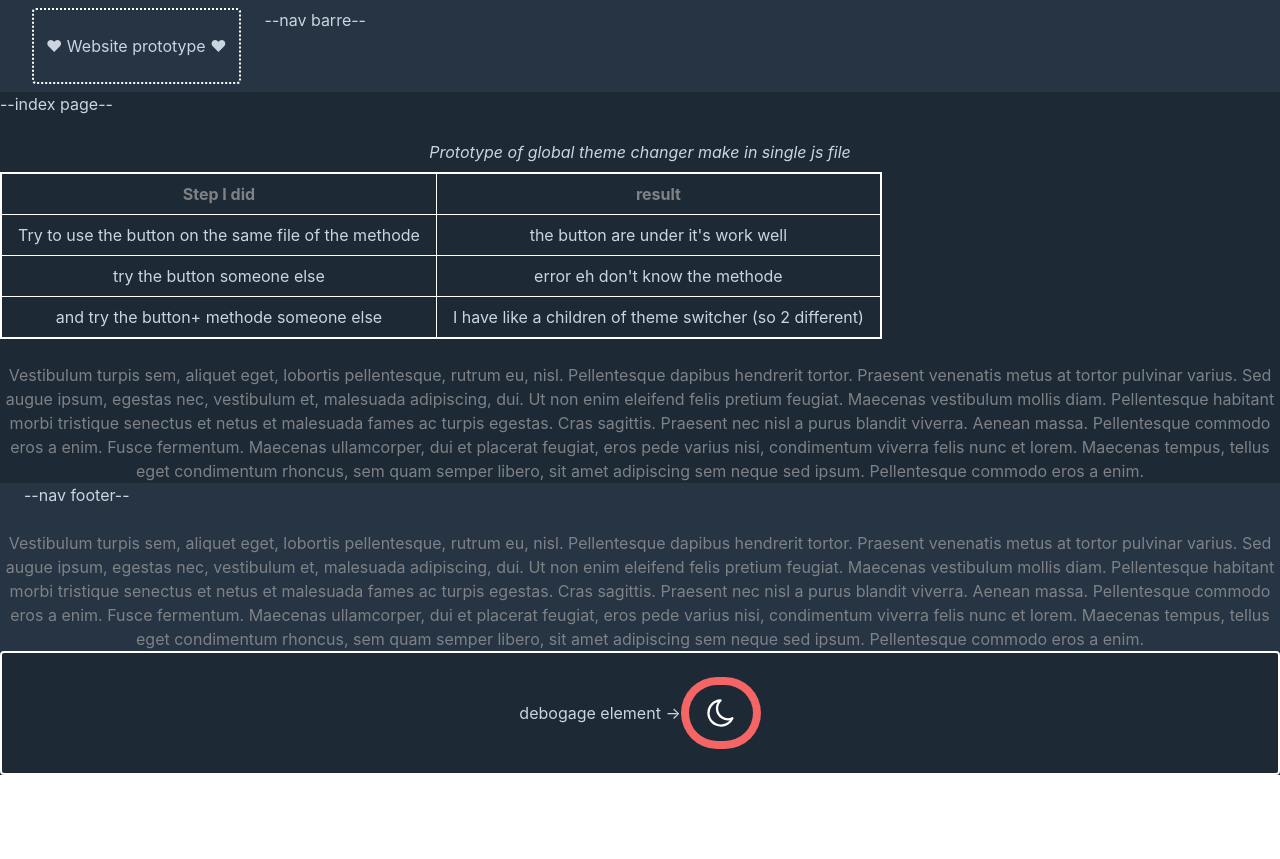
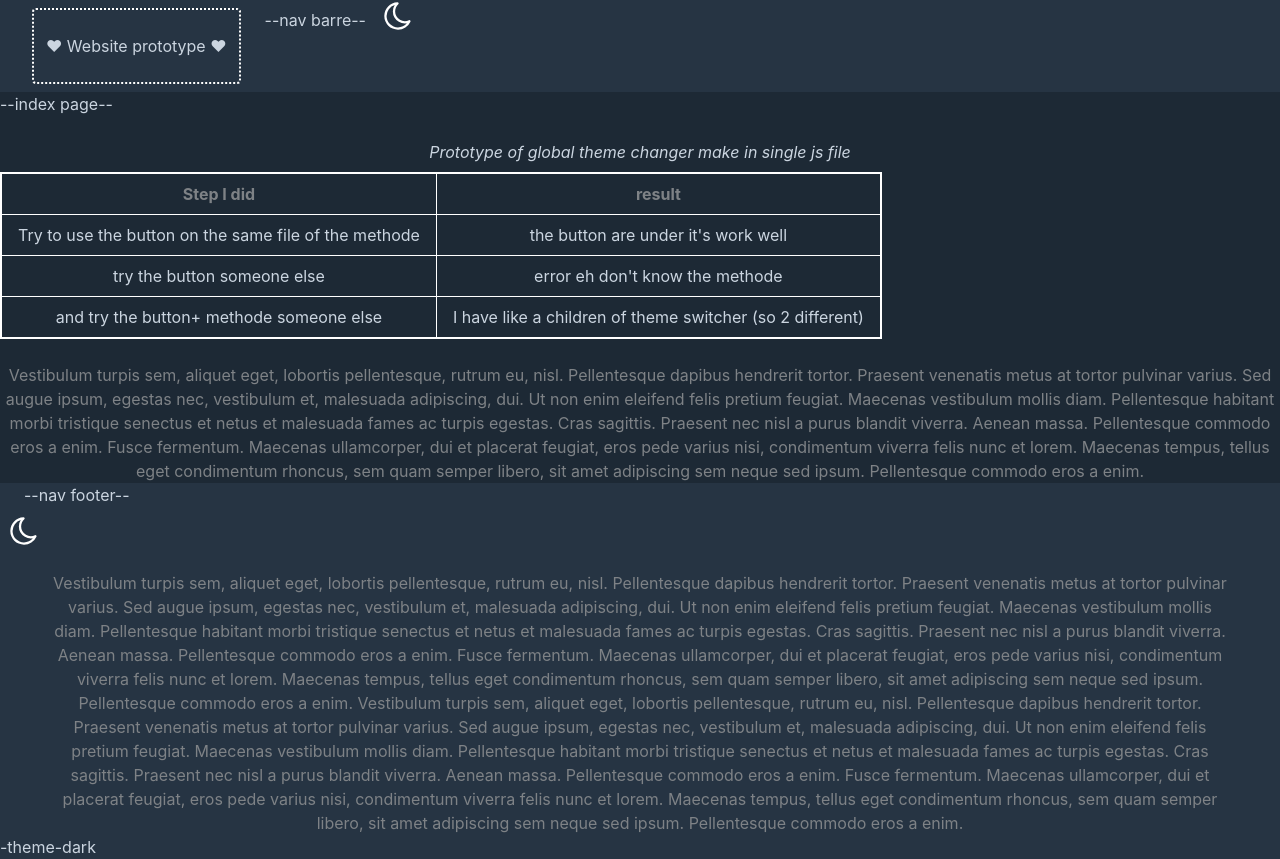
Before and after one commit to AlbertLanne/Theme-switcher-Nuxt-TailwindCSS, a Nuxt app: page / in a window 1280 px wide. Before the commit the page ends 800 px from the top, so only its background shows below. Built offline with nearby package versions, Linux system fonts and the light colour scheme.

Commit message:
init vuex store

```diff
--- a/components/NavBarre.vue
+++ b/components/NavBarre.vue
@@ -10,21 +10,57 @@
     <p> --nav barre--</p>
 
 </div>
+
+
+    <!--BOUTTON POUR CHANGER LE THEME ICI-->
+                <picture @click.prevent="toggleTheme" class="mx-2 mr-6 cursor-pointer" v-if="this.$store.state.theme === 'theme-light'">
+                    <img
+                            class=" h-8 w-8 fill-current fill-text-red-600 hover:text-green-600"
+                            src="../assets/img/logo_light_mod.svg"
+                            title="Switch for the light theme"
+                            alt="button light theme ">
+                </picture>
+                <picture @click.prevent="toggleTheme" class="mx-2 mr-6 cursor-pointer" v-else>
+                    <img
+                            class="h-8 w-8  fill-current fill-text-red-600 hover:text-green-600  "
+                            src="../assets/img/logo_dark_mod.svg"
+                            alt="theme dark button"
+                            title=" dark for the theme">
+                </picture>
   </header>
 </template>
 
+<script>
 
-<script>
+  // import {state} from "../store/index"
+  // export var theme = $store.state.theme ;
 
   export default {
     name: "NavBarre",
-    data() {
-      return {
-        theme: "theme-dark"
+    components: {},
 
-      };
+    methods: {
+      toggleTheme() {
+        this.theme = this.theme === "theme-light" ? "theme-dark" : "theme-light";
+        this.$store.state.theme = this.theme;
+        // if (typeof window !== 'undefined') {
+        // localStorage.setItem('theme', this.theme)
+        // return this.$store.getters.ChangeTheme;
+        // this.$store.state.theme = this.theme === "theme-light" ? "theme-dark" : "theme-light";
+        // this.$store.state.theme = this.theme;
+        // if (typeof window !== 'undefined') {
+        //     localStorage.setItem('theme', this.theme)
+        // };
+
+        /* Pour utiliser la fonction en getters directement depuis l'index*/
+        // return this.$store.state.theme
+      }
     },
-
+    //  created() {
+    //     if (typeof window !== 'undefined') {
+    //         this.theme = localStorage.getItem('theme') || 'theme-light'
+    //     };
+    // },
 
   }
 
--- a/components/NavFooter.vue
+++ b/components/NavFooter.vue
@@ -7,19 +7,48 @@
     <div class=" mx-6 justify-start ">
 
       <p>--nav footer--</p>
+    </div>
+    <a class="bg-background-primary "
+       @click.prevent="toggleTheme">
+      <picture v-if="this.$store.state.theme === 'theme-light'">
+        <img class="m-2 h-8 w-8" src="../assets/img/logo_light_mod.svg"></picture>
+      <picture v-else><img class="m-2 h-8 w-8" src="../assets/img/logo_dark_mod.svg"></picture>
+    </a>
 
-    </div>
 
-    <p class="text-center text-copy-secondary mt-6 text-center">
+
+    <p class="mx-12 text-center text-copy-secondary mt-6 text-center">
+      Vestibulum turpis sem, aliquet eget, lobortis pellentesque, rutrum eu, nisl. Pellentesque dapibus hendrerit tortor. Praesent venenatis metus at tortor pulvinar varius. Sed augue ipsum, egestas nec, vestibulum et, malesuada adipiscing, dui. Ut non enim eleifend felis pretium feugiat. Maecenas vestibulum mollis diam. Pellentesque habitant morbi tristique senectus et netus et malesuada fames ac turpis egestas. Cras sagittis. Praesent nec nisl a purus blandit viverra. Aenean massa. Pellentesque commodo eros a enim. Fusce fermentum. Maecenas ullamcorper, dui et placerat feugiat, eros pede varius nisi, condimentum viverra felis nunc et lorem. Maecenas tempus, tellus eget condimentum rhoncus, sem quam semper libero, sit amet adipiscing sem neque sed ipsum. Pellentesque commodo eros a enim.
       Vestibulum turpis sem, aliquet eget, lobortis pellentesque, rutrum eu, nisl. Pellentesque dapibus hendrerit tortor. Praesent venenatis metus at tortor pulvinar varius. Sed augue ipsum, egestas nec, vestibulum et, malesuada adipiscing, dui. Ut non enim eleifend felis pretium feugiat. Maecenas vestibulum mollis diam. Pellentesque habitant morbi tristique senectus et netus et malesuada fames ac turpis egestas. Cras sagittis. Praesent nec nisl a purus blandit viverra. Aenean massa. Pellentesque commodo eros a enim. Fusce fermentum. Maecenas ullamcorper, dui et placerat feugiat, eros pede varius nisi, condimentum viverra felis nunc et lorem. Maecenas tempus, tellus eget condimentum rhoncus, sem quam semper libero, sit amet adipiscing sem neque sed ipsum. Pellentesque commodo eros a enim.
     </p>
+
+    <a @click.prevent="toggleTheme"
+       class="cursor-pointer sm:p-0 sm:px-0 p-1 px-3 sm:border-0 border hover:shadow-xl border-border-color-primary rounded my-2 hover:text-blue-700">
+      -{{this.$store.state.theme}}
+    </a>
+
+
+
   </footer>
 </template>
 
 <script>
-    export default {
-        name: "NavFooter"
+  export default {
+    name: "NavFooter",
+    data() {
+      return {};
+    },
+    methods: {
+      toggleTheme() {
+        this.theme = this.theme === "theme-light" ? "theme-dark" : "theme-light";
+        this.$store.state.theme = this.theme;
+        // if (typeof window !== 'undefined') {
+        //     localStorage.setItem('theme', this.theme)
+        // }
+      }
     }
+  }
 </script>
 
+
 <style></style>
--- a/layouts/default.vue
+++ b/layouts/default.vue
@@ -9,25 +9,9 @@
     <nuxt/>
     <NavFooter/>
 
-<!--    ================ This component are only for the test. This button work correctly ================ -->
-    <header class="p-6 border-border-color-primary border-2 rounded items-center flex justify-center">
-      <a>debogage element -> </a>
-
-      <div class="text-center   p-2 bg-red-500 items-center justify-center leading-none lg:rounded-full flex lg:inline-flex"
-           role="alert">
-
-        <a class=" flex rounded-full bg-background-primary uppercase justify-center px-2 py-1 text-xs font-bold "
-           @click.prevent="toggleTheme">
-          <picture v-if="theme === 'theme-light'"><img class="m-2 h-8 w-8" src="../assets/img/logo_light_mod.svg"></picture>
-          <picture v-else="theme === 'theme-light'"> <img class="m-2 h-8 w-8" src="../assets/img/logo_dark_mod.svg"> </picture>
-        </a>
-      </div>
-    </header>
-<!--   ======================================================================================================= -->
 
   </div>
 </template>
-
 
 <script>
 
@@ -35,28 +19,21 @@
   import NavBarre from "~/components/NavBarre.vue";
 
   export default {
-    data() {
-      return {
-        theme: "theme-dark"
-      };
-    },
-    methods: {
-      toggleTheme() {
-        this.theme = this.theme === "theme-light" ? "theme-dark" : "theme-light";
-        // Pour stocker et enregistrer dans le DOM du site une fois en ligne les préférences de theme
-        if (typeof window !== 'undefined') {
-          localStorage.setItem('theme', this.theme)
-        }
-
+    // https://www.vuemastery.com/courses/scaling-vue-with-nuxt-js/seo-vue-meta
+    // data() {
+    //     return {
+    //         theme: this.$store.state.theme,
+    //     };
+    // },
+    computed:{
+      theme(){
+        return this.$store.state.theme;
       }
     },
-    components: {NavBarre, NavFooter,},
+    components: {NavFooter, NavBarre, }
 
   };
 </script>
-
-
-
 
 
 
--- /dev/null
+++ b/store/index.js
@@ -0,0 +1,49 @@
+export const state = () => ({
+    //  The main declaration of the theme
+    theme: "theme-dark",
+
+
+    // mutations: {
+    //     toggleTheme: state => {
+    //         state.theme = this.theme === "theme-light" ? "theme-dark" : "theme-light";
+    //     },
+    // },de
+// past the value into the components
+//     getters: {
+        // ChangeTheme: state => {
+        //     this.theme = this.theme === "theme-light" ? "theme-dark" : "theme-light";
+        //     return CeTheme;
+        // }
+// toggleTheme: state => {
+        //     // this.state.theme = this.theme === "theme-light" ? "theme-dark" : "theme-light";
+        //
+        //     this.state.theme = this.theme;
+        //     // if (typeof window !== 'undefined') {
+        //     //     localStorage.setItem('theme', this.theme)
+        //     // }
+        //     return this.state.theme;
+        // }
+    // },
+
+
+});
+
+
+
+export const strict = false
+
+// export default createStore
+// export const  getters = {}
+
+// export const state = () => ({
+//     my_custom_value: 0,
+//     expireTest: {
+//         expireCount: 0,
+//         expire: 2
+//     }
+// })
+//
+// export const mutations = {
+//     increase: state => state.my_custom_value++,
+//     expirecount: state => state.expireTest.expireCount++
+// }
```
Also changed, not shown: store/README.md (deleted).
